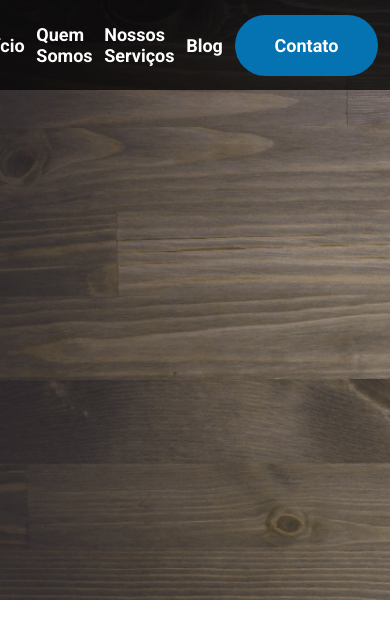
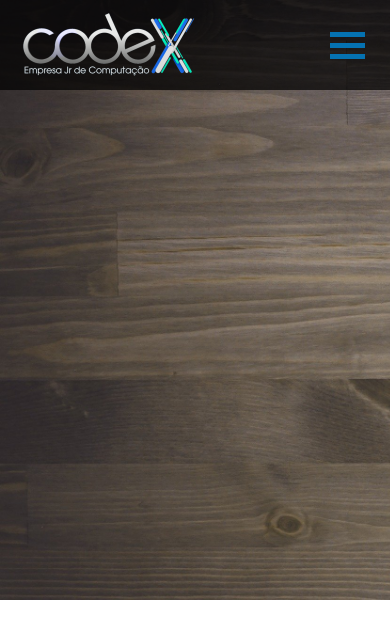
Before and after one commit to davigps/reusable-comps, a React (Create React App) app: page / in a window 390 px wide. Shown: the top 638 px of the page. Built offline with nearby package versions, Linux system fonts and the light colour scheme.

Commit message:
Header Responsivity added

```diff
--- a/src/components/Header/index.jsx
+++ b/src/components/Header/index.jsx
@@ -1,32 +1,50 @@
-import React from 'react';
+import React, { useRef, useState, useEffect } from 'react';
 import PropTypes from 'prop-types';
 
+import Menu from './subcomponents/Menu';
+
 import {
-  Container, Title, LogoSpace, Menu, MenuItem, ActionButton,
+  Container, Title, LogoSpace,
 } from './styles';
 
 function Header({
   logo, title, links, actionButton,
 }) {
+  const [menuSize, setMenuSize] = useState(null);
+  const [useSmall, setUseSmall] = useState(false);
+
+  const containerElem = useRef(null);
+  const menuElem = useRef(null);
+  const logoSpace = useRef(null);
+
+  const createMenu = () => {
+    const containerWidth = containerElem.current ? containerElem.current.offsetWidth : 0;
+    if (menuElem.current) setMenuSize(menuElem.current.offsetWidth);
+    const logoWidth = logoSpace.current ? logoSpace.current.offsetWidth : 0;
+
+    if (menuSize + logoWidth > containerWidth - 23) {
+      if (!useSmall) setUseSmall(true);
+    } else if (useSmall) {
+      setUseSmall(false);
+    }
+  };
+
+  useEffect(createMenu, [menuSize]);
+  window.onresize = createMenu;
+
   return (
-    <Container>
-      <LogoSpace>
+    <Container ref={containerElem}>
+      <LogoSpace ref={logoSpace}>
         { logo ? <img src={logo} alt="Logo" /> : ''}
         <Title>{title}</Title>
       </LogoSpace>
 
-      <Menu>
-        {
-          links.map((link) => (
-            <MenuItem key={link.name} to={link.to}>{link.name}</MenuItem>
-          ))
-        }
-        {
-          actionButton
-            ? (<ActionButton to={actionButton.to}>{actionButton.name}</ActionButton>)
-            : ''
-        }
-      </Menu>
+      <Menu
+        useSmall={useSmall}
+        forwardRef={menuElem}
+        links={links}
+        actionButton={actionButton}
+      />
     </Container>
   );
 }
--- a/src/components/Header/styles.js
+++ b/src/components/Header/styles.js
@@ -1,4 +1,3 @@
-import { Link } from 'react-router-dom';
 import styled from 'styled-components';
 
 export const Container = styled.header`
@@ -26,40 +25,3 @@ export const Title = styled.h1`
   font-size: 40px;
   font-weight: bold;
 `;
-
-export const Menu = styled.menu`
-  display: flex;
-  height: 100%;
-  align-items: center;
-`;
-
-export const MenuItem = styled(Link)`
-  font-size: 18px;
-  font-weight: bold;
-  text-decoration: none;
-  color: white;
-
-  margin-right: 3vw;
-  &:hover {
-    color: #ccc;
-  }
-`;
-
-export const ActionButton = styled(Link)`
-  display: flex;
-  align-items: center;
-  justify-content: center;
-  font-size: 18px;
-  font-weight: bold;
-  text-decoration: none;
-  color: white;
-  margin-right: 3vw;
-
-  background-color: #0572b1;
-  padding: 20px 40px;
-  border-radius: 70px;
-
-  &:hover {
-    filter: brightness(70%);
-  }
-`;
--- /dev/null
+++ b/src/components/Header/subcomponents/Menu.jsx
@@ -0,0 +1,70 @@
+import React, { useState } from 'react';
+import PropTypes from 'prop-types';
+
+import {
+  MenuNormal, MenuNormalItem, ActionButton, SmallMenu, MenuBar,
+} from './styles';
+
+function Menu({
+  links, actionButton, forwardRef, useSmall,
+}) {
+  const [clicked, setClicked] = useState(false);
+
+  const handleMenu = () => {
+    setClicked(!clicked);
+  };
+
+  const bar1 = { transform: 'rotate(-45deg) translate(-9px, 6px)' };
+  const bar2 = { opacity: 0 };
+  const bar3 = { transform: 'rotate(45deg) translate(-8px, -8px)' };
+
+  return (
+    <>
+      {
+        useSmall
+          ? (
+            <SmallMenu onClick={handleMenu}>
+              <MenuBar style={clicked ? bar1 : {}} />
+              <MenuBar style={clicked ? bar2 : {}} />
+              <MenuBar style={clicked ? bar3 : {}} />
+            </SmallMenu>
+          )
+          : (
+            <MenuNormal ref={forwardRef}>
+              {
+            links.map((link) => (
+              <MenuNormalItem key={link.name} to={link.to}>{link.name}</MenuNormalItem>
+            ))
+          }
+              {
+            actionButton
+              ? (<ActionButton to={actionButton.to}>{actionButton.name}</ActionButton>)
+              : ''
+          }
+            </MenuNormal>
+          )
+      }
+
+    </>
+  );
+}
+
+Menu.propTypes = {
+  links: PropTypes.arrayOf(PropTypes.shape({
+    name: PropTypes.string.isRequired, to: PropTypes.string.isRequired,
+  })).isRequired,
+  actionButton: PropTypes.shape({
+    name: PropTypes.string.isRequired,
+    to: PropTypes.string.isRequired,
+  }),
+  forwardRef: PropTypes.shape({
+    current: PropTypes.instanceOf(Element),
+  }).isRequired,
+  useSmall: PropTypes.bool.isRequired,
+};
+
+Menu.defaultProps = {
+  actionButton: undefined,
+};
+
+export default Menu;
--- /dev/null
+++ b/src/components/Header/subcomponents/styles.js
@@ -0,0 +1,54 @@
+import { Link } from 'react-router-dom';
+import styled from 'styled-components';
+
+export const MenuNormal = styled.menu`
+  display: flex;
+  height: 100%;
+  align-items: center;
+`;
+
+export const MenuNormalItem = styled(Link)`
+  font-size: 18px;
+  font-weight: bold;
+  text-decoration: none;
+  color: white;
+
+  margin-right: 3vw;
+  &:hover {
+    color: #ccc;
+  }
+`;
+
+export const ActionButton = styled(Link)`
+  display: flex;
+  align-items: center;
+  justify-content: center;
+  font-size: 18px;
+  font-weight: bold;
+  text-decoration: none;
+  color: white;
+  margin-right: 3vw;
+
+  background-color: #0572b1;
+  padding: 20px 40px;
+  border-radius: 70px;
+
+  &:hover {
+    filter: brightness(70%);
+  }
+`;
+
+export const SmallMenu = styled.button`
+  background: none;
+  border: none;
+  width: 60px;
+  cursor: pointer;
+`;
+
+export const MenuBar = styled.div`
+  width: 35px;
+  height: 5px;
+  background-color: #0572b1;
+  margin: 6px 0;
+  transition: 0.4s;
+`;
```
Also changed, not shown: src/components/Header/subcomponents/SmallMenu.jsx (added), 1 other file (tests, documents, lock files or other folders).
